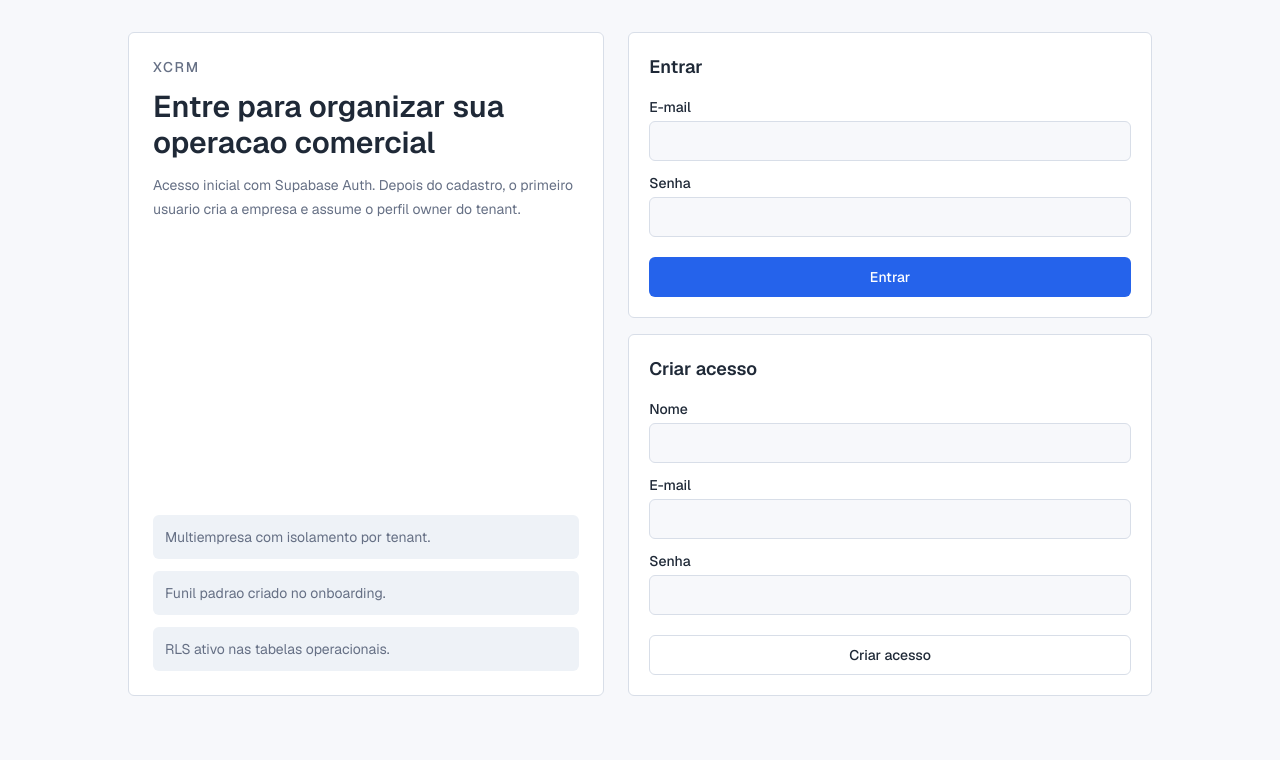
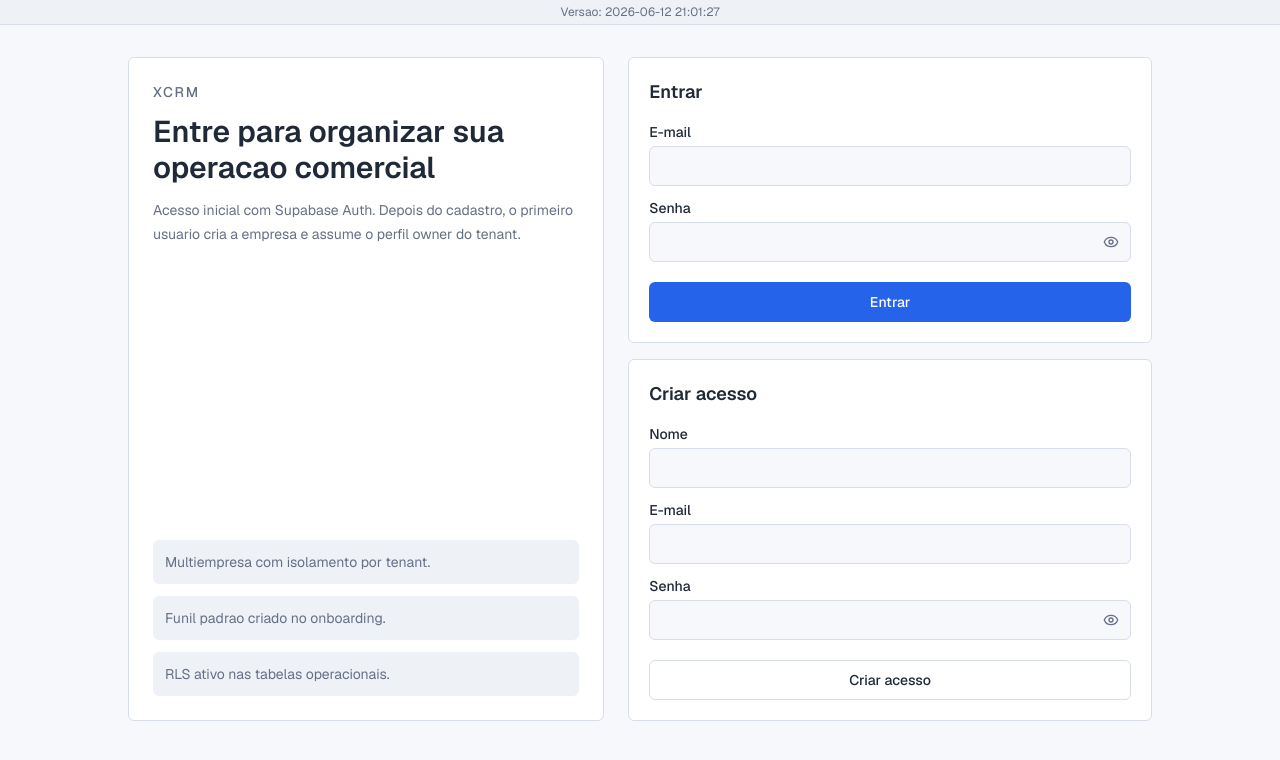
Before and after one commit to RCBonna/xCRM, a Next.js app: page /login in a window 1280 px wide. Shown: the top 760 px of the page. Built offline with nearby package versions, Linux system fonts and the light colour scheme; no server answers.

Commit message:
Add WIP version banner and password visibility

```diff
--- a/src/app/auth/actions.ts
+++ b/src/app/auth/actions.ts
@@ -25,6 +25,14 @@ export async function signInAction(formData: FormData) {
   const email = String(formData.get("email") ?? "").trim().toLowerCase();
   const password = String(formData.get("password") ?? "");
 
+  if (password.length < 8) {
+    redirect(
+      `/login?error=${encodeMessage(
+        "A senha deve ter no minimo 8 caracteres.",
+      )}`,
+    );
+  }
+
   const supabase = await createSupabaseServerClient();
   const { data, error } = await supabase.auth.signInWithPassword({
     email,
@@ -42,6 +50,14 @@ export async function signUpAction(formData: FormData) {
   const email = String(formData.get("email") ?? "").trim().toLowerCase();
   const password = String(formData.get("password") ?? "");
   const name = String(formData.get("name") ?? "").trim();
+
+  if (password.length < 8) {
+    redirect(
+      `/login?error=${encodeMessage(
+        "A senha deve ter no minimo 8 caracteres.",
+      )}`,
+    );
+  }
 
   const supabase = await createSupabaseServerClient();
   const { data, error } = await supabase.auth.signUp({
--- a/src/app/layout.tsx
+++ b/src/app/layout.tsx
@@ -1,5 +1,6 @@
 import type { Metadata } from "next";
 import { Geist, Geist_Mono } from "next/font/google";
+import { VersionBanner } from "@/components/version-banner";
 import "./globals.css";
 
 const geistSans = Geist({
@@ -28,7 +29,10 @@ export default function RootLayout({
       data-theme="system"
       className={`${geistSans.variable} ${geistMono.variable} h-full antialiased`}
     >
-      <body className="min-h-full flex flex-col">{children}</body>
+      <body className="min-h-full flex flex-col">
+        <VersionBanner />
+        {children}
+      </body>
     </html>
   );
 }
--- a/src/app/login/page.tsx
+++ b/src/app/login/page.tsx
@@ -1,6 +1,7 @@
 import { redirect } from "next/navigation";
 
 import { signInAction, signUpAction } from "@/app/auth/actions";
+import { PasswordField } from "@/components/password-field";
 import { getDefaultRedirectPath } from "@/lib/auth";
 import { createSupabaseServerClient } from "@/lib/supabase/server";
 
@@ -82,12 +83,9 @@ export default async function LoginPage({ searchParams }: LoginPageProps) {
               </label>
               <label className="grid gap-1 text-sm">
                 <span className="font-medium">Senha</span>
-                <input
-                  required
+                <PasswordField
                   name="password"
-                  type="password"
                   autoComplete="current-password"
-                  className="h-10 rounded-md border border-border bg-background px-3 text-sm"
                 />
               </label>
               <button className="mt-2 h-10 rounded-md bg-primary px-4 text-sm font-medium text-primary-foreground">
@@ -121,14 +119,7 @@ export default async function LoginPage({ searchParams }: LoginPageProps) {
               </label>
               <label className="grid gap-1 text-sm">
                 <span className="font-medium">Senha</span>
-                <input
-                  required
-                  minLength={6}
-                  name="password"
-                  type="password"
-                  autoComplete="new-password"
-                  className="h-10 rounded-md border border-border bg-background px-3 text-sm"
-                />
+                <PasswordField name="password" autoComplete="new-password" />
               </label>
               <button className="mt-2 h-10 rounded-md border border-border px-4 text-sm font-medium">
                 Criar acesso
--- /dev/null
+++ b/src/components/password-field.tsx
@@ -0,0 +1,40 @@
+"use client";
+
+import { Eye, EyeOff } from "lucide-react";
+import { useState } from "react";
+
+type PasswordFieldProps = {
+  autoComplete: string;
+  name: string;
+  minLength?: number;
+};
+
+export function PasswordField({
+  autoComplete,
+  name,
+  minLength = 8,
+}: PasswordFieldProps) {
+  const [isVisible, setIsVisible] = useState(false);
+
+  return (
+    <div className="relative">
+      <input
+        required
+        minLength={minLength}
+        name={name}
+        type={isVisible ? "text" : "password"}
+        autoComplete={autoComplete}
+        className="h-10 w-full rounded-md border border-border bg-background px-3 pr-11 text-sm"
+      />
+      <button
+        type="button"
+        title={isVisible ? "Ocultar senha" : "Mostrar senha"}
+        aria-label={isVisible ? "Ocultar senha" : "Mostrar senha"}
+        onClick={() => setIsVisible((current) => !current)}
+        className="absolute right-1 top-1 inline-flex h-8 w-8 items-center justify-center rounded text-muted"
+      >
+        {isVisible ? <EyeOff size={16} /> : <Eye size={16} />}
+      </button>
+    </div>
+  );
+}
--- /dev/null
+++ b/src/components/version-banner.tsx
@@ -0,0 +1,9 @@
+import { APP_VERSION } from "@/lib/app-version";
+
+export function VersionBanner() {
+  return (
+    <div className="border-b border-border bg-surface-muted px-4 py-1 text-center text-xs text-muted">
+      Versao: {APP_VERSION}
+    </div>
+  );
+}
--- /dev/null
+++ b/src/lib/app-version.ts
@@ -0,0 +1 @@
+export const APP_VERSION = "2026-06-12 21:01:27";
```
Also changed, not shown: 5 other files (tests, documents, lock files or other folders).
